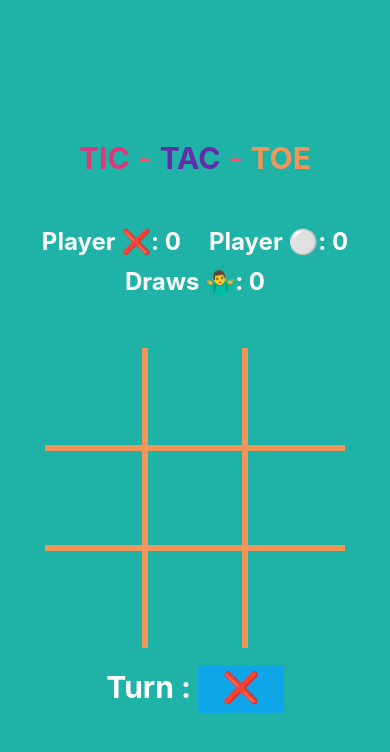
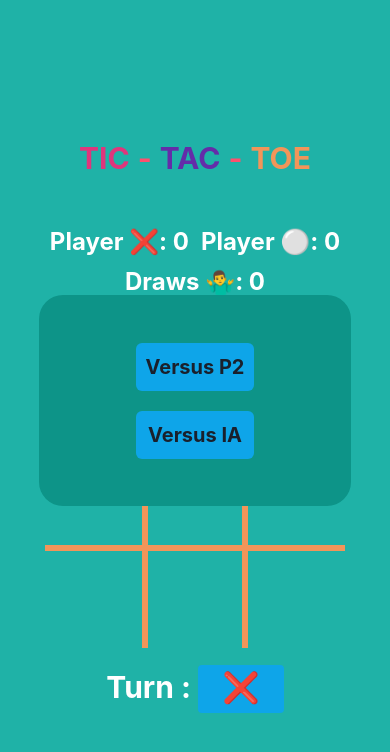
Before and after one commit to Luvwen/Tic-tac-toe, a React (Vite) app: page / in a window 390 px wide. Shown: the top 752 px of the page. Built offline with nearby package versions, Linux system fonts and the light colour scheme.

Commit message:
Mobile and tablt style changes

```diff
--- a/src/components/Board.jsx
+++ b/src/components/Board.jsx
@@ -1,22 +1,31 @@
 import React, { useState } from 'react';
 import { Box, Grid, Heading, Stack, Text } from '@chakra-ui/react';
-import { TURNS, WINNING_COMBINATIONS } from '../constants/constants';
+import {
+    PLAYER_OR_IA,
+    TURNS,
+    WINNING_COMBINATIONS,
+} from '../constants/constants';
 import { Square } from './Square';
 import { WinnerModal } from './WinnerModal';
+import { SelectOponentModal } from './SelectOponentModal';
 
 export const Board = () => {
     const [board, setBoard] = useState(Array(9).fill(null));
     const [turn, setTurn] = useState(TURNS.x);
     const [winner, setWinner] = useState(null);
     const [amountOfWins, setAmountOfWins] = useState([]);
+    const [openSelectPlayerModal, setOpenSelectPlayerModal] = useState(true);
+    const [playerOrIa, setPlayerOrIa] = useState(PLAYER_OR_IA.player);
 
     const handleResetGame = () => {
         setBoard(Array(9).fill(null));
         setTurn(TURNS.x);
         setWinner(null);
         setAmountOfWins([]);
+        setPlayerOrIa(PLAYER_OR_IA.player);
+        setOpenSelectPlayerModal(true);
     };
-
+    console.log(playerOrIa);
     const handleUpdateBoard = (index) => {
         if (board[index] !== null || winner === true) return;
 
@@ -87,7 +96,7 @@ export const Board = () => {
         <Box
             bg={winner !== null ? '#304E4F' : '#1FB2A7'}
             height="100vh"
-            overflow="hidden"
+            overflowY="hidden"
             width="100vw"
         >
             <Stack
@@ -95,14 +104,14 @@ export const Board = () => {
                 color="white"
                 height="100vh"
                 justifyContent="center"
-                spacing={['5', '10']}
+                spacing={['5', '10', '2', '10']}
             >
                 <Stack
                     color="white"
                     direction="row"
                     fontSize={['3xl', '5xl']}
                     fontWeight="bold"
-                    pb="25px"
+                    pb={['25px', '25px', '0', '25px']}
                 >
                     <Text color="#DF367C">TIC</Text>
                     <Text color="#FF506E">-</Text>
@@ -111,7 +120,7 @@ export const Board = () => {
                     <Text color="#F29559">TOE</Text>
                 </Stack>
                 <Stack alignItems="center" direction={['column']}>
-                    <Stack direction={['row']} spacing={['7', '10']}>
+                    <Stack direction={['row']} spacing={['3', '7', '10']}>
                         <Heading fontSize={['2xl', '3xl']} mb={'0'}>
                             Player ❌: {totalOfWinsFromX}
                         </Heading>
@@ -119,7 +128,10 @@ export const Board = () => {
                             Player ⚪: {totalOfWinsFromO}
                         </Heading>
                     </Stack>
-                    <Heading fontSize={['2xl', '3xl']} pb={['30px', '0']}>
+                    <Heading
+                        fontSize={['2xl', '3xl']}
+                        pb={['30px', '30px', '10px', '0']}
+                    >
                         Draws 🤷‍♂️: {totalOfDraws}
                     </Heading>
                 </Stack>
@@ -137,7 +149,10 @@ export const Board = () => {
                         );
                     })}
                 </Grid>
-                <Heading>
+                <Heading
+                    pb={['0', '0', '20px', '0']}
+                    pt={['0', '0', '15px', '0']}
+                >
                     Turn :{' '}
                     <Text
                         as="span"
@@ -148,21 +163,18 @@ export const Board = () => {
                         {turn}
                     </Text>
                 </Heading>
-                {/* <Button
-                    _hover={{ background: '#DF367C' }}
-                    bg="#0EA5E9"
-                    height="50px"
-                    onClick={() => handleResetGame()}
-                    width="150px"
-                >
-                    Reset
-                </Button> */}
                 <WinnerModal
                     handleNewGame={handleNewGame}
                     handleResetGame={handleResetGame}
                     turn={turn}
                     winner={winner}
                 />
+                {openSelectPlayerModal && (
+                    <SelectOponentModal
+                        setOpenSelectPlayerModal={setOpenSelectPlayerModal}
+                        setPlayerOrIa={setPlayerOrIa}
+                    />
+                )}
             </Stack>
         </Box>
     );
--- /dev/null
+++ b/src/components/SelectOponentModal.jsx
@@ -0,0 +1,58 @@
+import { Box, Button, Stack } from '@chakra-ui/react';
+import React from 'react';
+import { PLAYER_OR_IA } from '../constants/constants';
+
+export const SelectOponentModal = ({
+    setOpenSelectPlayerModal,
+    setPlayerOrIa,
+}) => {
+    return (
+        <Box
+            alignItems="center"
+            bg="#0D9488"
+            borderRadius="24px"
+            display="flex"
+            flexDirection={['column', 'row']}
+            height={['25vh', '20vh']}
+            justifyContent={['space-evenly', 'center']}
+            position="absolute"
+            top={['35%']}
+            width={['80vw', '30vw']}
+            zIndex="15"
+        >
+            <Stack direction={['column', 'row', 'row']} spacing="5">
+                <Button
+                    _hover={{
+                        bg: '#DF367C',
+                    }}
+                    bg="#0EA5E9"
+                    fontSize={['xl', '2xl']}
+                    fontWeight="bold"
+                    onClick={() => setOpenSelectPlayerModal(false)}
+                    p={['10px', '6px 24px']}
+                    size="lg"
+                    variant="ghost"
+                >
+                    Versus P2
+                </Button>
+                <Button
+                    _hover={{
+                        bg: '#DF367C',
+                    }}
+                    bg="#0EA5E9"
+                    fontSize={['xl', '2xl']}
+                    fontWeight="bold"
+                    onClick={() => {
+                        setOpenSelectPlayerModal(false);
+                        setPlayerOrIa(PLAYER_OR_IA.ia);
+                    }}
+                    p={['10px', '6px 24px']}
+                    size="lg"
+                    variant="ghost"
+                >
+                    Versus IA
+                </Button>
+            </Stack>
+        </Box>
+    );
+};
--- a/src/components/WinnerModal.jsx
+++ b/src/components/WinnerModal.jsx
@@ -20,7 +20,7 @@ export const WinnerModal = ({
                 justifyContent={['space-evenly', 'center']}
                 position="absolute"
                 top={['35%']}
-                width={['80vw', '30vw']}
+                width={['90vw', '80vw', '30vw']}
                 zIndex="15"
             >
                 {/* eslint-disable-next-line */}
--- a/src/constants/constants.js
+++ b/src/constants/constants.js
@@ -1,4 +1,6 @@
 export const TURNS = { x: '❌', o: '⚪' };
+
+export const PLAYER_OR_IA = { player: 'player', ia: 'ia' };
 
 export const WINNING_COMBINATIONS = [
     [0, 1, 2],
```
